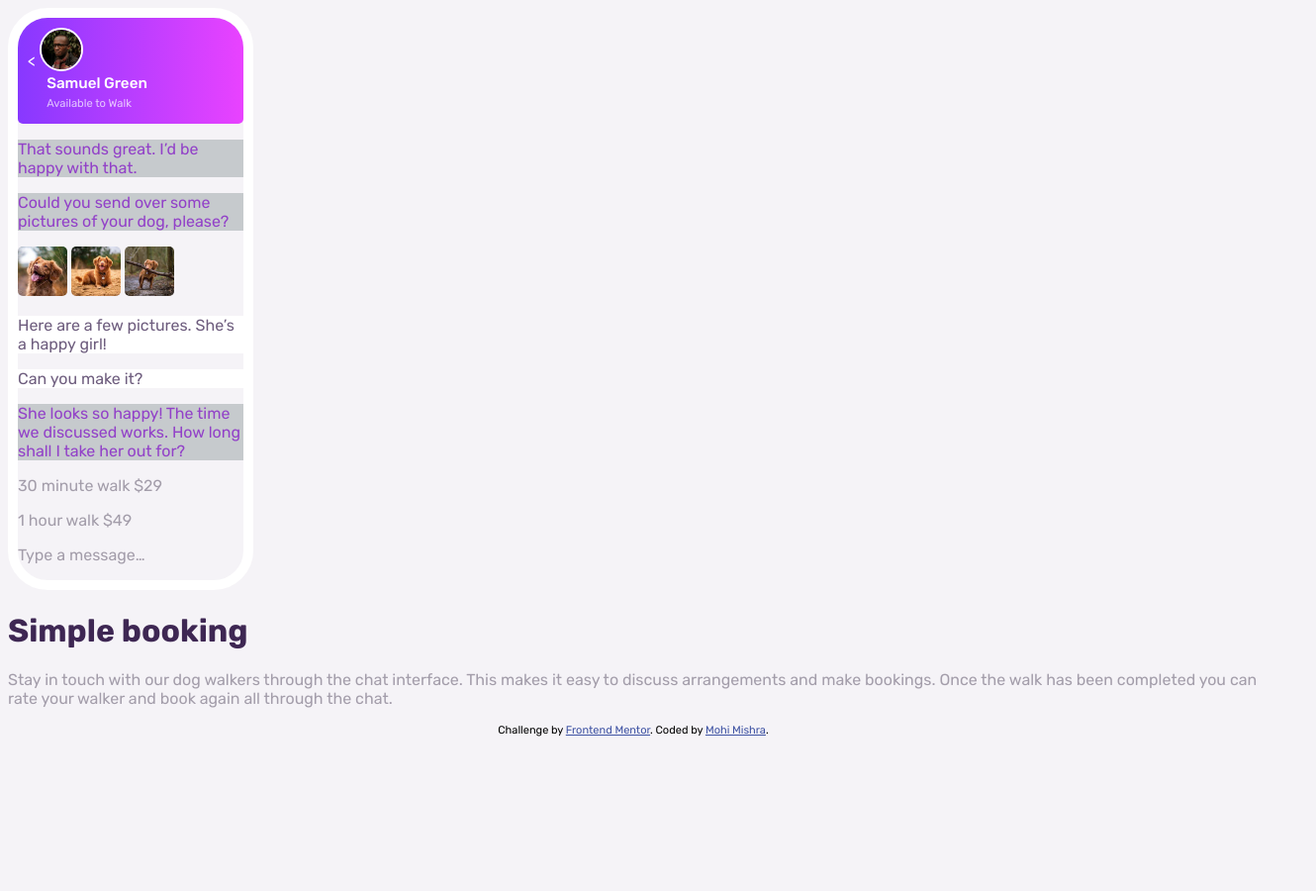
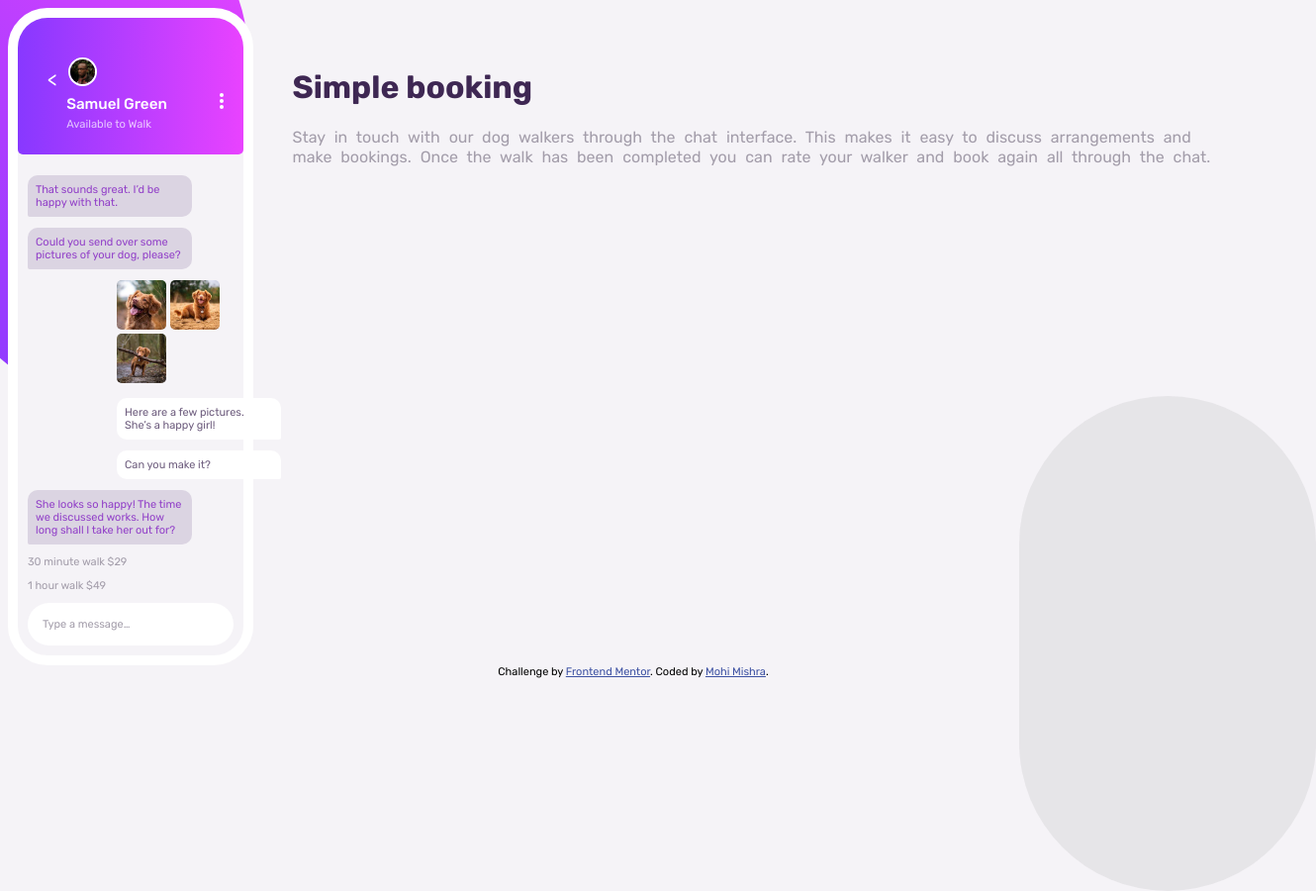
Before and after one commit to mishra016/chat_app_illustration, a plain HTML site: page index.html in a window 1280 px wide. Shown: the whole page at 99% size, 1330 px wide, since content can reach past the window. Before the commit the page ends 800 px from the top, so only its background shows below. Drawn offline with Linux system fonts and the light colour scheme.

Commit message:
Update styles.css

```diff
--- a/styles.css
+++ b/styles.css
@@ -1,6 +1,32 @@
 body{
   font-family: "Rubik";
   background-color: hsl(270, 20%, 96%);
+}
+
+.main{
+  display: flex;
+}
+
+.left_background {
+  width: 300px;
+  height: 500px;
+  border-radius: 300px;
+  background-image: linear-gradient(45deg, #8739ff, #e844ff);
+  position: absolute;
+  top: -100px;
+  left: -50px;
+  z-index: -1;
+}
+
+.right_background{
+  width: 300px;
+  height: 500px;
+  background-color: rgba(128, 128, 128, 0.13);
+  position: absolute;
+  bottom: -100px;
+  right: -50px;
+  border-radius: 300px;
+  z-index: -1;
 }
 
 .App{
@@ -9,8 +35,8 @@ body{
   background-color: hsl(270, 20%, 96%);
   border: 10px solid #fff;
   border-radius: 40px;
-  align-self: center;
 }
+
 
 .app-header{
   background: linear-gradient(to right, hsl(264, 100%, 61%) , hsl(293, 100%, 63%));
@@ -20,7 +46,30 @@ body{
   border-bottom-left-radius: 5px;
   border-bottom-right-radius: 5px;
   color: #fff;
-  padding: 10px;
+  padding: 40px 20px 20px 30px ;
+}
+
+
+.dots__container {
+  display: flex;
+  flex-direction: column;
+  float: right;
+}
+
+.dots {
+  height: 4px;
+  width: 4px;
+  background-color: #fff;
+  border-radius: 50%;
+  display: inline-block;
+  margin-top: 2px;
+}
+
+.app-header span {
+  color: white;
+  font-size: 20px;
+  margin-right: 7px;
+  margin-bottom: 12px;
 }
 
 .intro{
@@ -45,19 +94,34 @@ body{
 .circular{
   border: 2px solid #fff;
   border-radius: 50%;
-  width: 40px;
+  width: 25px;
   padding: 0;
-  margin-bottom: -5px;
+}
+
+.app-body{
+  padding: 10px;
 }
 
 .sender{
-  background-color: hsl(206, 6%, 79%);
+  background-color:hsl(270, 20%, 86%);
   color: hsl(276, 55%, 52%);
+  width: 150px;
+  padding: 8px;
+  border-radius: 10px;
+  border-bottom-left-radius: 2px;
 }
 
 .reciever{
   background-color: White;
   color: hsl(271, 15%, 43%);
+  width: 150px;
+  padding: 8px;
+  border-radius: 10px;
+  border-bottom-right-radius: 2px;
+}
+
+.images, .reciever{
+  margin-left: 90px;
 }
 
 .images img{
@@ -66,12 +130,32 @@ body{
   border-radius: 5px;
 }
 
+.last{
+  background-color: White;
+  padding: 4px 4px 4px 15px;
+  border: 0 solid transparent;
+  border-radius: 40px;
+}
+
+.container{
+  width: 500px;
+  padding: 40px;
+  flex: 75%;
+}
+
+.container p {
+  font-size: 16px;
+  line-height: 20px;
+  word-spacing: 5px;
+}
+
 h1{
   color: hsl(271, 36%, 24%);
 }
 
 p{
   color: hsl(270, 7%, 64%);
+  font-size: 11px;
 }
 
 .attribution {
```
